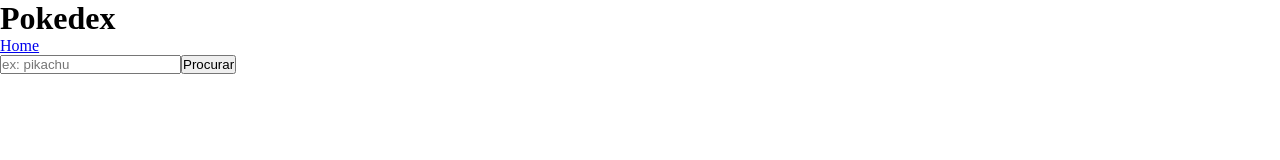
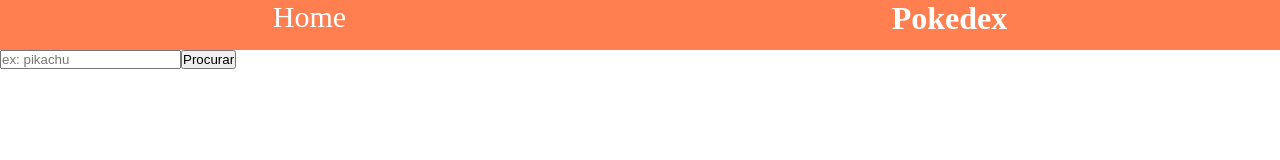
Before and after one commit to GersonST/pokedex-evolution, a React (Create React App) app: page / in a window 1280 px wide. Shown: the top 160 px of the page. Built offline with nearby package versions, Linux system fonts and the light colour scheme; no server answers.

Commit message:
Header Style

```diff
--- a/src/Pages/Home/index.js
+++ b/src/Pages/Home/index.js
@@ -1,6 +1,7 @@
 import React, { useState } from "react";
 import List from "../../components/List";
 import { useHistory } from "react-router-dom";
+import "./styles.scss";
 
 const Home = () => {
   const history = useHistory();
@@ -12,9 +13,9 @@
   };
 
   return (
-    <div>
-      <div>
-        <form action="">
+    <div className="home">
+      <div className="form-container">
+        <form className="form-pokemon">
           <input
             type="text"
             placeholder="ex: pikachu"
@@ -23,7 +24,9 @@
             }}
           />
 
-          <button onClick={handleSubmit}>Procurar</button>
+          <button className="btn-search" onClick={handleSubmit}>
+            Procurar
+          </button>
         </form>
       </div>
 
--- a/src/Pages/Home/styles.scss
+++ b/src/Pages/Home/styles.scss
@@ -0,0 +1,11 @@
+.home {
+  .form-container {
+    .form-pokemon {
+      input {
+      }
+
+      .btn-search {
+      }
+    }
+  }
+}
--- a/src/components/Header/index.js
+++ b/src/components/Header/index.js
@@ -1,12 +1,21 @@
 import React from "react";
 import { Link } from "react-router-dom";
+import "./styles.scss";
 
 export default function Header() {
   return (
-    <div>
+    <div className="main-header">
+      <Link
+        to="/"
+        style={{
+          textDecoration: "none",
+          color: "white",
+          fontSize: "30px",
+        }}
+      >
+        Home
+      </Link>
       <h1>Pokedex</h1>
-
-      <Link to="/">Home</Link>
     </div>
   );
 }
--- a/src/components/Header/styles.scss
+++ b/src/components/Header/styles.scss
@@ -0,0 +1,13 @@
+.main-header {
+  display: flex;
+  justify-content: space-around;
+  background-color: coral;
+  height: 50px;
+
+  h1 {
+    display: flex;
+    justify-content: center;
+  }
+
+  color: white;
+}
--- a/src/components/List/index.js
+++ b/src/components/List/index.js
@@ -11,7 +11,7 @@
       await axios
         .get("https://pokeapi.co/api/v2/pokemon/", {
           params: {
-            limit: 151,
+            limit: 890,
           },
         })
         .then((response) => {
```
